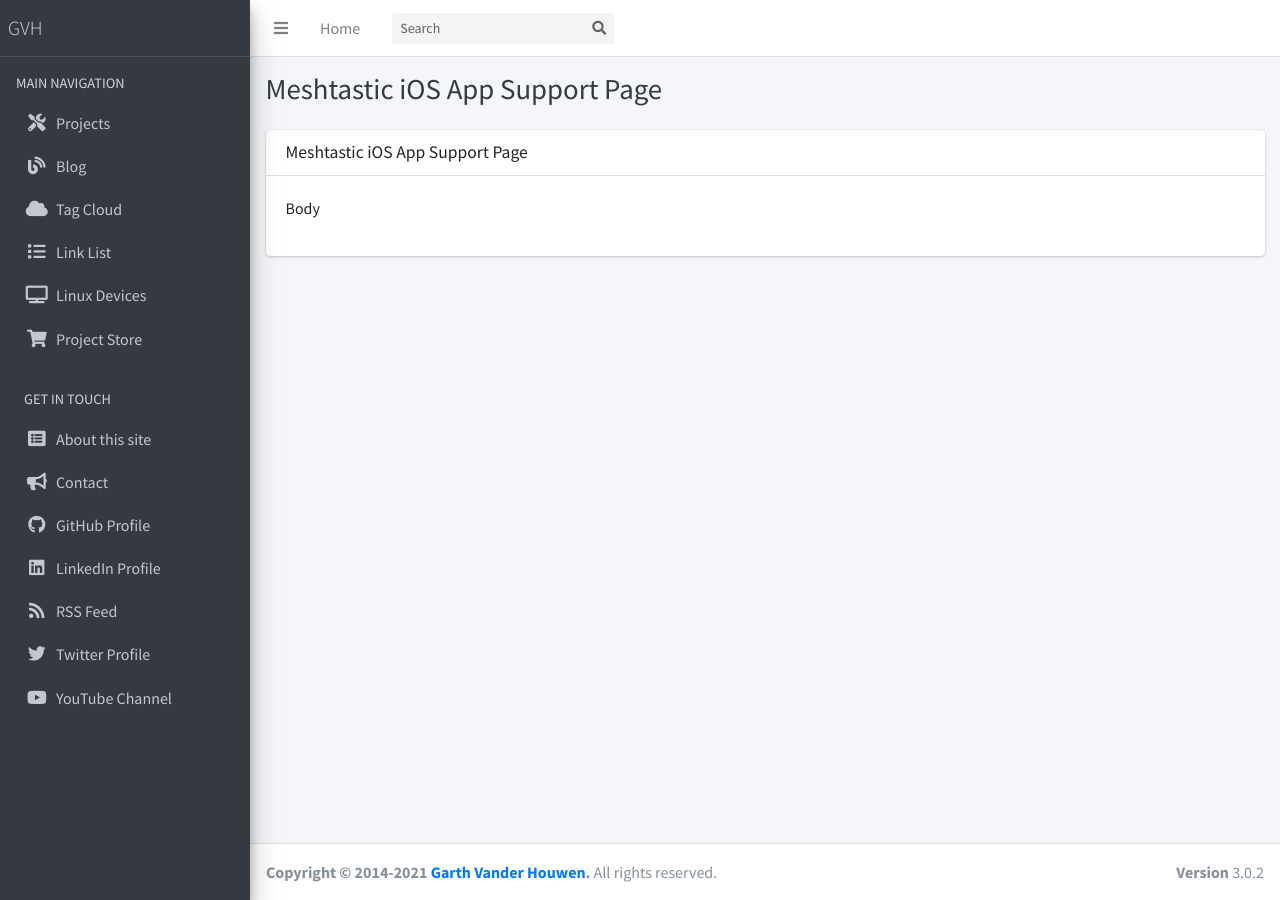
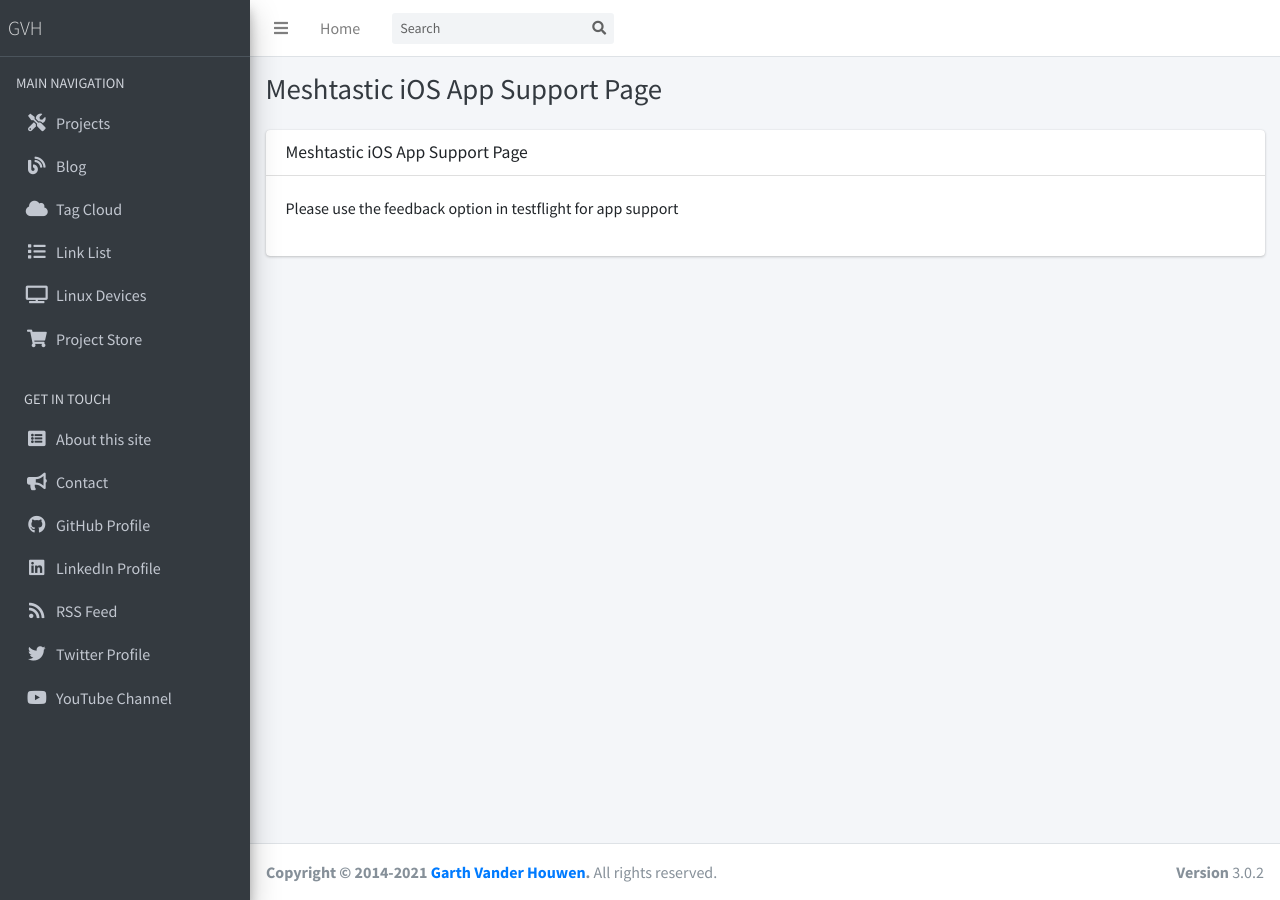
Before and after one commit to garthvh/garthvh.github.io, a Jekyll site: the page built from meshtastic/support.md, in a window 1280 px wide. Built offline with Jekyll 4.4.1, drawn with Linux system fonts in a browser that asks for light colours; nearby versions of some CDN libraries.

Commit message:
Update support.md

```diff
--- a/meshtastic/support.md
+++ b/meshtastic/support.md
@@ -27,7 +27,7 @@
             </div>
           </div>
           <div class="card-body">
-             <p>Body</p>
+             <p>Please use the feedback option in testflight for app support</p>
          </div>
         </div>
         <!-- /.card -->
```
